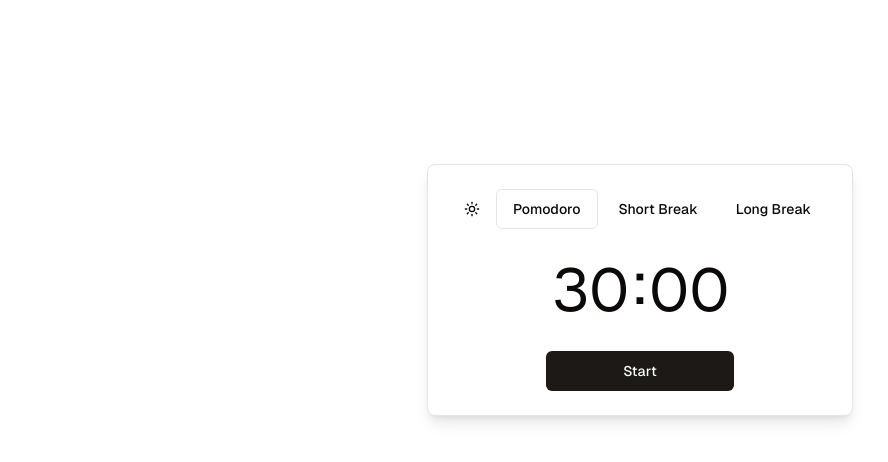
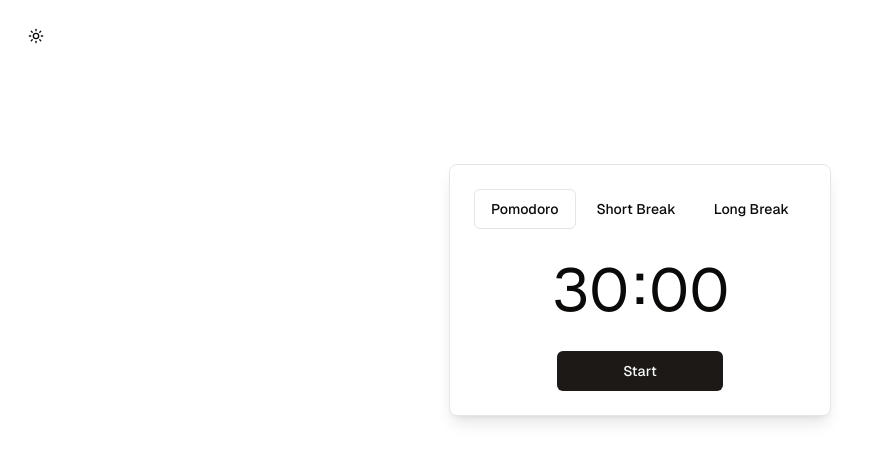
Before and after one commit to DNNYVST/pomodoro-app, a Next.js app: page / in a window 1280 px wide. Shown: the top 462 px of the page, without its empty margins (0-888 px from the left). Built offline with nearby package versions, Linux system fonts and the light colour scheme.

Commit message:
fade away all ui elements when timer starts. many css transition updates, break bg update, moved themetoggle

```diff
--- a/src/app/globals.css
+++ b/src/app/globals.css
@@ -8,6 +8,7 @@ body {
 
 @layer base {
   :root {
+    --background-transparent: 0 0% 100% 0;
     --background: 0 0% 100%;
     --foreground: 20 14.3% 4.1%;
     --card: 0 0% 100%;
@@ -35,6 +36,7 @@ body {
     --radius: 0.5rem;
   }
   .dark {
+    --background-transparent: 20 14.3% 4.1% 0;
     --background: 20 14.3% 4.1%;
     --foreground: 60 9.1% 97.8%;
     --card: 20 14.3% 4.1%;
@@ -82,7 +84,7 @@ body {
     -moz-appearance: textfield;
   }
 
-  @keyframes fadein {
+  /* @keyframes fadein {
     0% {
       opacity: 1;
     }
@@ -103,5 +105,5 @@ body {
   #breakFadeIn {
     -webkit-animation: 2s ease 0s normal forwards 1 fadein;
     animation: 2s ease 0s normal forwards 1 fadein;
-  }
+  } */
 }
--- a/src/app/page.tsx
+++ b/src/app/page.tsx
@@ -4,20 +4,19 @@ import { useState } from "react";
 import BreakBackground from "../components/break-background";
 import TimerCard from "../components/timer/timer-card";
 import { Card, CardContent } from "@/components/ui/card";
+import ThemeToggle from "@/components/theme-toggle";
 
 export default function Home() {
   const [onBreak, setOnBreak] = useState<boolean>(false);
   return (
     <>
+      <span className="fixed p-4">
+        <ThemeToggle />
+      </span>
       <BreakBackground onBreak={onBreak} />
       <div className="grid grid-rows-[20px_1fr_20px] justify-items-center min-h-screen p-8 pb-20 gap-16 sm:p-20 font-[family-name:var(--font-geist-sans)]">
         <main className="flex flex-col gap-8 row-start-2 items-center w-2/5">
           <TimerCard setOnBreak={setOnBreak} />
-          {onBreak && (
-            <Card className="pt-6 shadow-lg">
-              <CardContent>{"enjoy your break, you deserve it :)"}</CardContent>
-            </Card>
-          )}
         </main>
         <footer className="row-start-3 flex gap-6 flex-wrap items-center justify-center">
           {/* <a
--- a/src/components/break-background.tsx
+++ b/src/components/break-background.tsx
@@ -23,17 +23,22 @@ const BreakBackground = ({ onBreak = false }: { onBreak: boolean }) => {
       }
     };
 
-    toggleVideoPlayback(onBreak && !prefersReducedMotion);
+    const timeout = setTimeout(
+      () => toggleVideoPlayback(onBreak && !prefersReducedMotion),
+      onBreak ? 0 : 2000
+    );
+
+    return () => clearTimeout(timeout);
     // eslint-disable-next-line react-hooks/exhaustive-deps
   }, [onBreak, prefersReducedMotion]);
 
   if (prefersReducedMotion) return null;
   return (
-    <div className={`${!onBreak && "hidden"}`}>
-      <div
-        id="breakFadeIn"
-        className="bg-background fixed object-cover w-full h-full pointer-events-none -z-1"
-      />
+    <div
+      className={`pointer-events-none transition-opacity duration-1000 ${
+        !onBreak && "opacity-0"
+      }`}
+    >
       <video
         ref={videoRefs[0]}
         preload="auto"
--- a/src/components/theme-toggle.tsx
+++ b/src/components/theme-toggle.tsx
@@ -16,8 +16,8 @@ const ThemeToggle = () => {
       size="icon"
       onClick={() => setTheme(theme === "dark" ? "light" : "dark")}
     >
-      <Sun className="h-[1.2rem] w-[1.2rem] rotate-0 scale-100 transition-all dark:-rotate-90 dark:scale-0" />
-      <Moon className="absolute h-[1.2rem] w-[1.2rem] rotate-90 scale-0 transition-all dark:rotate-0 dark:scale-100" />
+      <Sun className="h-[1.2rem] w-[1.2rem] scale-100 dark:scale-0" />
+      <Moon className="absolute h-[1.2rem] w-[1.2rem] scale-0 dark:scale-100" />
       <span className="sr-only">Toggle theme</span>
     </Button>
   );
--- a/src/components/timer/session-type-button-group.tsx
+++ b/src/components/timer/session-type-button-group.tsx
@@ -32,8 +32,10 @@ const SessionTypeButtonGroup = ({
           aria-label={text}
           variant="outline"
           onClick={() => onClick(id, defaultMinutes)}
-          className={`${activeID !== id && "border-transparent"} ${
-            activeID === id && "!opacity-100 hover:bg-background"
+          className={`transition-colors duration-250 ${
+            activeID !== id && "border-transparent"
+          } ${activeID === id && "!opacity-100 hover:bg-background"} ${
+            disabled && "text-transparent border-transparent bg-transparent"
           }`}
           aria-disabled={activeID === id || disabled}
         >
--- a/src/components/timer/timer-card.tsx
+++ b/src/components/timer/timer-card.tsx
@@ -10,7 +10,6 @@ import {
 import { Button } from "@/components/ui/button";
 import Input from "./input";
 import SessionTypeButtonGroup from "./session-type-button-group";
-import ThemeToggle from "@/components/theme-toggle";
 
 const getFormattedNumberString = (string: string) =>
   string.length === 1 ? `0${string}` : string;
@@ -77,18 +76,21 @@ const TimerCard = ({
   };
 
   return (
-    <Card className="w-full w-fit shadow-lg z-0">
+    <Card
+      className={`w-full w-fit shadow-lg z-0 transition-colors duration-250 ${
+        running && "border-transparent shadow-none"
+      } ${running && activeSessionTypeID === 3 && "bg-transparent"}`}
+    >
       <CardHeader className="flex gap-x-1 flex-row align-center space-y-0">
-        <ThemeToggle />
         <SessionTypeButtonGroup
           activeID={activeSessionTypeID}
           onClick={handleChangeSessionType}
           disabled={running}
         />
       </CardHeader>
-      <CardContent>
+      <CardContent className="flex justify-center">
         <div
-          className={`flex justify-center text-6xl ${
+          className={`flex justify-center text-6xl visible bg-card rounded-lg w-fit px-1 transition-colors duration-250 ${
             running && "pointer-events-none"
           }`}
         >
@@ -120,7 +122,7 @@ const TimerCard = ({
           id="start-pause-button"
           aria-label="start or pause button"
           variant={running ? "destructive" : "default"}
-          className="w-1/2"
+          className="w-1/2 visible"
           onClick={running ? pauseTimer : startTimer}
           aria-disabled={
             !minutes || !seconds || (minutes === "00" && seconds === "00")
--- a/tailwind.config.ts
+++ b/tailwind.config.ts
@@ -10,53 +10,56 @@ export default {
   theme: {
     extend: {
       colors: {
-  			background: 'hsl(var(--background))',
-  			foreground: 'hsl(var(--foreground))',
+        background: {
+          DEFAULT: "hsl(var(--background))",
+          transparent: "hsl(var(--background-transparent))",
+        },
+        foreground: "hsl(var(--foreground))",
         card: {
-  				DEFAULT: 'hsl(var(--card))',
-  				foreground: 'hsl(var(--card-foreground))'
+          DEFAULT: "hsl(var(--card))",
+          foreground: "hsl(var(--card-foreground))",
         },
         popover: {
-  				DEFAULT: 'hsl(var(--popover))',
-  				foreground: 'hsl(var(--popover-foreground))'
+          DEFAULT: "hsl(var(--popover))",
+          foreground: "hsl(var(--popover-foreground))",
         },
         primary: {
-  				DEFAULT: 'hsl(var(--primary))',
-  				foreground: 'hsl(var(--primary-foreground))'
+          DEFAULT: "hsl(var(--primary))",
+          foreground: "hsl(var(--primary-foreground))",
         },
         secondary: {
-  				DEFAULT: 'hsl(var(--secondary))',
-  				foreground: 'hsl(var(--secondary-foreground))'
+          DEFAULT: "hsl(var(--secondary))",
+          foreground: "hsl(var(--secondary-foreground))",
         },
         muted: {
-  				DEFAULT: 'hsl(var(--muted))',
-  				foreground: 'hsl(var(--muted-foreground))'
+          DEFAULT: "hsl(var(--muted))",
+          foreground: "hsl(var(--muted-foreground))",
         },
         accent: {
-  				DEFAULT: 'hsl(var(--accent))',
-  				foreground: 'hsl(var(--accent-foreground))'
+          DEFAULT: "hsl(var(--accent))",
+          foreground: "hsl(var(--accent-foreground))",
         },
         destructive: {
-  				DEFAULT: 'hsl(var(--destructive))',
-  				foreground: 'hsl(var(--destructive-foreground))'
+          DEFAULT: "hsl(var(--destructive))",
+          foreground: "hsl(var(--destructive-foreground))",
         },
-  			border: 'hsl(var(--border))',
-  			input: 'hsl(var(--input))',
-  			ring: 'hsl(var(--ring))',
+        border: "hsl(var(--border))",
+        input: "hsl(var(--input))",
+        ring: "hsl(var(--ring))",
         chart: {
-  				'1': 'hsl(var(--chart-1))',
-  				'2': 'hsl(var(--chart-2))',
-  				'3': 'hsl(var(--chart-3))',
-  				'4': 'hsl(var(--chart-4))',
-  				'5': 'hsl(var(--chart-5))'
-  			}
+          "1": "hsl(var(--chart-1))",
+          "2": "hsl(var(--chart-2))",
+          "3": "hsl(var(--chart-3))",
+          "4": "hsl(var(--chart-4))",
+          "5": "hsl(var(--chart-5))",
+        },
       },
       borderRadius: {
-  			lg: 'var(--radius)',
-  			md: 'calc(var(--radius) - 2px)',
-  			sm: 'calc(var(--radius) - 4px)'
-  		}
-  	}
+        lg: "var(--radius)",
+        md: "calc(var(--radius) - 2px)",
+        sm: "calc(var(--radius) - 4px)",
+      },
+    },
   },
   plugins: [require("tailwindcss-animate")],
 } satisfies Config;
```
Lines whose indentation alone changed are shown as unchanged.
